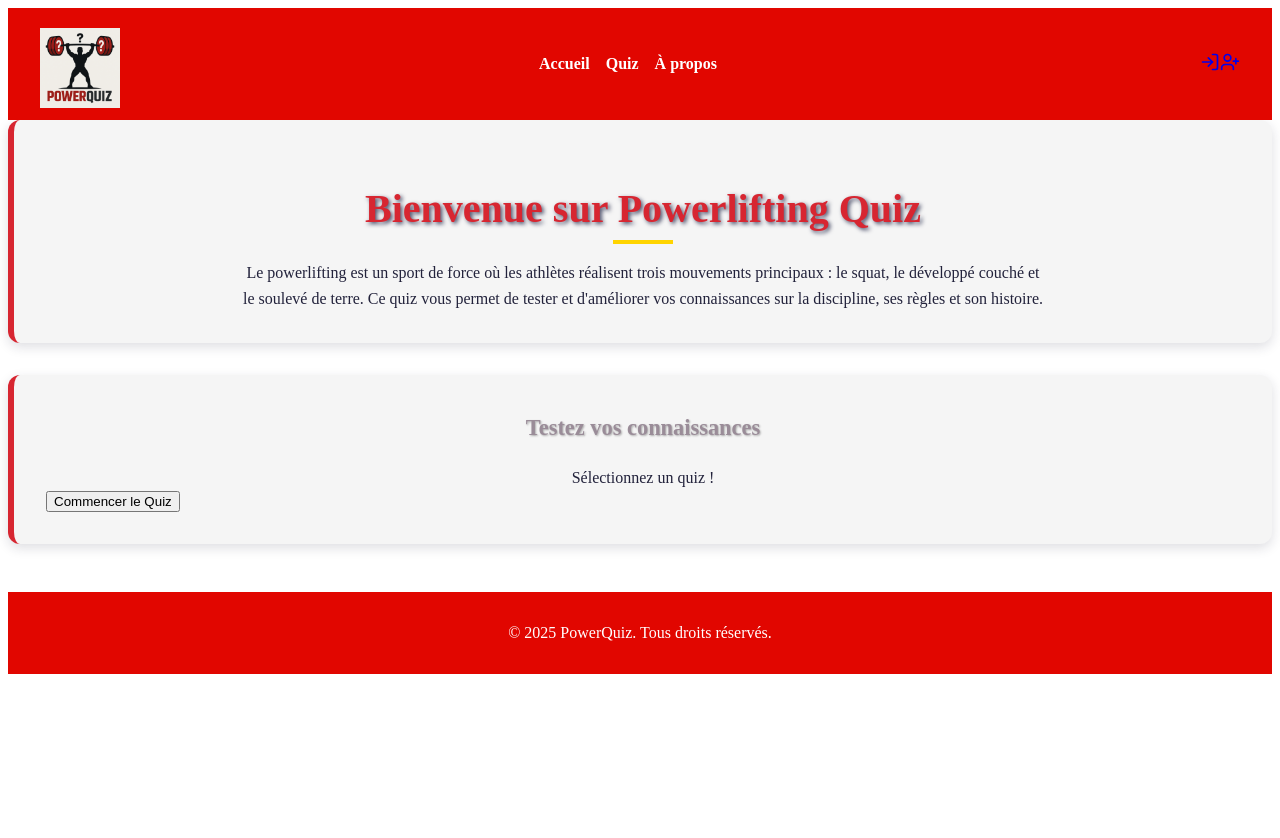
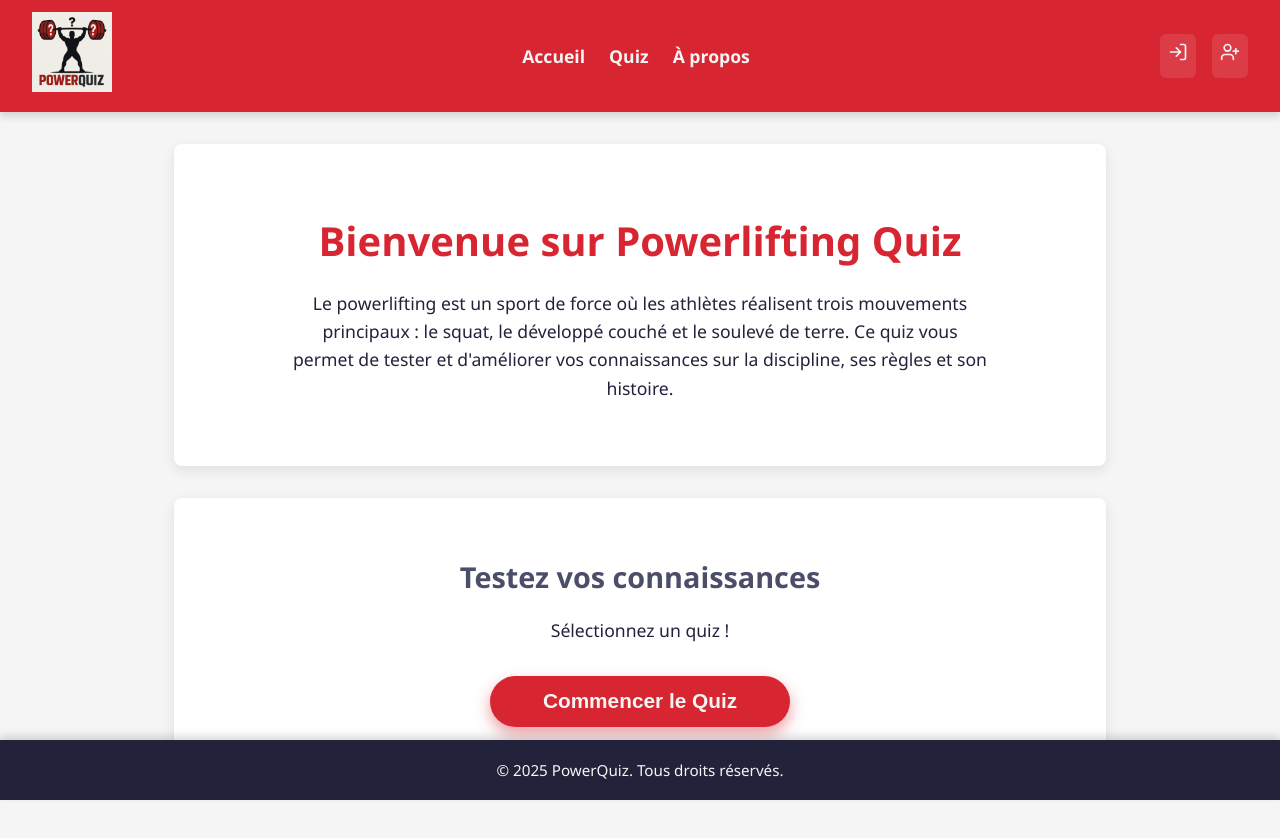
Before and after one commit to IDGHIM/powerlifting-quiz, a React (Create React App) app in the folder client/: page / in a window 1280 px wide. Shown: the top 838 px of the page. Before the commit the page ends 800 px from the top, so only its background shows below. Built offline with nearby package versions, Linux system fonts and the light colour scheme.

Commit message:
CSS 1er jet

```diff
--- a/client/src/components/Footer.css
+++ b/client/src/components/Footer.css
@@ -1,8 +1,37 @@
+:root {
+  /* Couleurs fortes & dynamiques */
+  --power-black: #1a1a1a;
+  --power-red: #d72631;
+
+  /* Tons métalliques & gris */
+  --metallic-steel: #4a4e69;
+  --silver-gray: #9a8c98;
+
+  /* Couleurs neutres pour équilibre */
+  --off-white: #f5f5f5;
+  --charcoal-black: #22223b;
+
+  /* Accent compétition */
+  --highlight-yellow: #ffd400;
+}
+
 .footer {
-  background-color: #e10600; /* même couleur que la navbar */
-  padding: 1rem 2rem;
-  text-align: center;
-  color: #fff; /* texte blanc comme la navbar */
-  font-size: 1rem;
-  margin-top: 3rem;
+  position: fixed;
+  bottom: 0;
+  left: 0;
+  width: 100%;
+  height: 60px;
+  background-color: var(--charcoal-black);
+  color: var(--off-white);
+  display: flex;
+  justify-content: center;
+  align-items: center;
+  font-size: 0.95rem;
+  box-shadow: 0 -4px 8px rgba(0, 0, 0, 0.15);
+  z-index: 90;
 }
+
+/* Pour éviter le chevauchement du contenu avec le footer */
+body {
+  padding-bottom: 60px; /* même hauteur que le footer */
+}
--- a/client/src/components/Navbar.css
+++ b/client/src/components/Navbar.css
@@ -1,34 +1,122 @@
+:root {
+  /* Couleurs fortes & dynamiques */
+  --power-black: #1a1a1a;
+  --power-red: #d72631;
+
+  /* Tons métalliques & gris */
+  --metallic-steel: #4a4e69;
+  --silver-gray: #9a8c98;
+
+  /* Couleurs neutres pour équilibre */
+  --off-white: #f5f5f5;
+  --charcoal-black: #22223b;
+
+  /* Accent compétition */
+  --highlight-yellow: #ffd400;
+}
+
 .navbar {
-  background-color: #e10600;
-  height: 80px; /* hauteur de la navbar */
+  background-color: var(--power-red);
+  height: 80px;
   padding: 1rem 2rem;
   display: flex;
   justify-content: space-between;
   align-items: center;
-  position: relative;
+  position: sticky;
+  top: 0;
+  z-index: 100;
+  box-shadow: 0 4px 8px rgba(0, 0, 0, 0.15);
 }
 
-.navbar h1 {
-  color: #fff;
-  font-size: 2rem;
+/* Logo sans arrondi */
+.logo {
+  height: 80px;
+  width: auto;
+  object-fit: contain;
+  transition: transform 0.3s;
+}
+
+.logo:hover {
+  transform: scale(1.05);
+}
+
+/* Liens principaux */
+.nav-links {
+  display: flex;
+  gap: 1.5rem;
+  align-items: center;
 }
 
 .nav-links a {
-  color: #fff;
+  color: var(--off-white);
   text-decoration: none;
-  margin-left: 1rem;
   font-weight: bold;
+  font-size: 1.1rem;
+  position: relative;
+  padding: 0.5rem 0;
+  transition: color 0.3s;
+}
+
+/* Underline animé */
+.nav-links a::after {
+  content: "";
+  position: absolute;
+  bottom: 0;
+  left: 0;
+  width: 0%;
+  height: 3px;
+  background-color: var(--highlight-yellow);
+  transition: width 0.3s;
 }
 
 .nav-links a:hover {
-  text-decoration: underline;
+  color: var(--highlight-yellow);
 }
 
-.logo {
-  position: absolute;
-  top: 20px; /* dépasse de 20px au-dessus de la navbar */
-  left: 2rem; /* espace à gauche comme le padding */
-  height: 80px; /* un peu plus grand que la navbar */
-  cursor: pointer;
-  z-index: 10; /* pour être au-dessus */
+.nav-links a:hover::after {
+  width: 100%;
 }
+
+/* Espace Auth */
+.nav-auth {
+  display: flex;
+  gap: 1rem;
+  align-items: center;
+}
+
+.nav-auth a {
+  color: var(--off-white);
+  background: rgba(255, 255, 255, 0.1);
+  padding: 0.5rem;
+  border-radius: 6px;
+  transition: background 0.3s, transform 0.2s;
+}
+
+.nav-auth a:hover {
+  background: var(--highlight-yellow);
+  color: var(--power-black);
+  transform: scale(1.1);
+}
+
+/* Responsive */
+@media (max-width: 768px) {
+  .navbar {
+    flex-direction: column;
+    align-items: center;
+    height: auto;
+    gap: 1rem;
+  }
+
+  .logo {
+    height: 70px;
+  }
+
+  .nav-links {
+    flex-direction: column;
+    gap: 1rem;
+  }
+
+  .nav-auth {
+    gap: 1.5rem;
+  }
+}
--- a/client/src/global.css
+++ b/client/src/global.css
@@ -15,131 +15,301 @@
   --highlight-yellow: #ffd400;
 }
 
-/* =========================
-   STRUCTURE DE BASE
-========================= */
-section {
-  padding: 2rem;
-  margin-bottom: 2rem;
-  background-color: var(--charcoal-black);
-  border-left: 6px solid var(--power-red);
-  border-radius: 12px;
-  box-shadow: 0 6px 20px rgba(0, 0, 0, 0.4);
+/* Reset & base */
+body {
+  margin: 0;
+  font-family: 'Segoe UI', Tahoma, Geneva, Verdana, sans-serif;
+  background-color: var(--off-white);
+  color: var(--power-black);
+  line-height: 1.6;
 }
 
-/* =========================
-   BLOCS SECTIONS
-========================= */
+/* Sections communes */
 .section-presentation,
 .section-quiz,
-.section-about,
-.category-section {
-  background-color: var(--off-white);
-  border-radius: 12px;
-  box-shadow: 0 4px 12px rgba(34, 34, 59, 0.15);
-  padding: 2rem;
+.category-section,
+.section-about {
+  max-width: 900px;
+  margin: 2rem auto;
+  padding: 2rem 1rem;
+  background-color: white;
+  border-radius: 8px;
+  box-shadow: 0 4px 12px rgba(26, 26, 26, 0.1);
+  text-align: center;
 }
 
-/* =========================
-   TITRES PRINCIPAUX
-========================= */
+/* Titres */
 .title,
-.category-title {
+.category-title,
+.section-about .title {
   font-size: 2.5rem;
-  font-weight: 900;
-  margin-bottom: 1rem;
-  text-align: center;
+  font-weight: 700;
   color: var(--power-red);
-  text-shadow: 2px 2px 4px var(--metallic-steel);
-  position: relative;
-}
-
-.title::after {
-  content: '';
-  display: block;
-  width: 60px;
-  height: 4px;
-  background-color: var(--highlight-yellow);
-  margin: 0.5rem auto 0;
-}
-
-/* =========================
-   SOUS-TITRES
-========================= */
-.subtitle,
-.mode-title {
-  font-size: 1.4rem;
-  font-weight: 600;
-  text-align: center;
-  color: var(--silver-gray);
-  margin-top: 0.5rem;
-  margin-bottom: 1.5rem;
-  text-shadow: 1px 1px 2px rgba(0,0,0,0.3);
-}
-
-/* =========================
-   PARAGRAPHES DE TEXTE
-========================= */
-.description {
-  font-size: 1rem;
-  line-height: 1.6;
-  max-width: 800px;
-  margin: 0 auto;
-  text-align: center;
-  color: var(--charcoal-black);
-  text-transform: none;
-}
-
-/* =========================
-   CONTENEURS QUIZ & RÉSULTATS
-========================= */
-.result-container,
-.quiz-container,
-.category-page {
-  max-width: 900px;
-  margin: 0 auto;
-  padding: 2rem;
-  text-align: center;
-  background-color: var(--off-white);
-  border-radius: 10px;
-  box-shadow: 0 6px 15px rgba(34, 34, 59, 0.1);
-  color: var(--charcoal-black);
-}
-
-.result-container h1,
-.quiz-container h1 {
-  font-size: 2rem;
-  margin-bottom: 1rem;
-  color: var(--power-red);
-  text-shadow: 1px 1px 2px var(--charcoal-black);
-}
-
-.result-container p,
-.quiz-container p {
-  font-size: 1.1rem;
   margin-bottom: 1rem;
 }
 
-/* =========================
-   SCORES & JOUEURS
-========================= */
-.scores {
-  display: flex;
-  justify-content: space-around;
-  margin: 1rem 0;
-  padding: 1rem;
-  background-color: var(--metallic-steel);
-  border-radius: 10px;
-  color: var(--off-white);
-  font-size: 1.3rem;
-  font-weight: bold;
-  text-align: center;
-  box-shadow: inset 0 0 5px rgba(0,0,0,0.4);
+/* Sous-titres */
+.subtitle,
+.mode-title {
+  font-size: 1.8rem;
+  font-weight: 600;
+  color: var(--metallic-steel);
+  margin-bottom: 1rem;
 }
 
-.player-turn {
-  font-weight: bold;
-  font-size: 1.2rem;
-  margin-bottom: 1rem;
-  color: var(--highlight-yellow);
+/* Paragraphes */
+.description,
+.section-about .description {
+  font-size: 1.1rem;
+  color: var(--charcoal-black);
+  max-width: 700px;
+  margin: 0 auto 2rem auto;
+  line-height: 1.6;
+  white-space: pre-line;
 }
+
+/* Conteneurs texte / boutons */
+.content-text {
+  max-width: 720px;
+  margin: 0 auto 2.5rem auto;
+  text-align: center;
+}
+
+.content-buttons {
+  display: flex;
+  justify-content: center;
+  flex-wrap: wrap;
+  gap: 1rem;
+  margin-top: 1rem;
+}
+
+/* Boutons communs */
+.start-button,
+.category-button,
+.mode-button,
+form button[type="submit"] {
+  display: inline-block;
+  border: none;
+  border-radius: 25px;
+  padding: 0.75rem 2.5rem;
+  font-size: 1.25rem;
+  font-weight: 700;
+  cursor: pointer;
+  transition: background-color 0.3s ease, box-shadow 0.3s ease, color 0.3s ease;
+  box-shadow: 0 6px 12px rgba(215, 38, 49, 0.4);
+  text-align: center;
+  user-select: none;
+  margin: 0.3rem;
+  min-width: 180px;
+  background-color: var(--power-red);
+  color: var(--off-white);
+}
+
+/* Bouton démarrer quiz & AboutPage & Login */
+.start-button,
+form button[type="submit"] {
+  margin: 0 auto;
+  display: block;
+  border-radius: 30px;
+  padding: 0.85rem 3rem;
+  box-shadow: 0 7px 15px rgba(215, 38, 49, 0.45);
+  font-size: 1.3rem;
+  width: 100%;
+  max-width: 300px;
+}
+
+.start-button:hover,
+.start-button:focus,
+form button[type="submit"]:hover,
+form button[type="submit"]:focus {
+  background-color: var(--highlight-yellow);
+  color: var(--power-black);
+  box-shadow: 0 9px 20px rgba(255, 212, 0, 0.7);
+  outline: none;
+}
+
+/* Boutons catégories */
+.category-button {
+  background-color: var(--metallic-steel);
+  color: var(--off-white);
+  box-shadow: 0 4px 8px rgba(74, 78, 105, 0.5);
+  min-width: 200px;
+  padding: 0.75rem 1.5rem;
+}
+
+.category-button:hover,
+.category-button:focus {
+  background-color: var(--power-red);
+  color: var(--off-white);
+  box-shadow: 0 6px 12px rgba(215, 38, 49, 0.6);
+  outline: none;
+}
+
+.category-button.active {
+  background-color: var(--highlight-yellow);
+  color: var(--power-black);
+  box-shadow: 0 6px 12px rgba(255, 212, 0, 0.8);
+}
+
+/* Boutons modes */
+.mode-button {
+  color: var(--off-white);
+  box-shadow: 0 4px 10px rgba(26, 26, 26, 0.3);
+  min-width: 180px;
+  padding: 0.75rem 1.5rem;
+}
+
+.mode-button.classic {
+  background-color: var(--power-red);
+}
+
+.mode-button.timer {
+  background-color: var(--highlight-yellow);
+  color: var(--power-black);
+}
+
+.mode-button.two-players {
+  background-color: var(--metallic-steel);
+}
+
+.mode-button:hover,
+.mode-button:focus {
+  filter: brightness(1.1);
+  outline: none;
+}
+
+/* Category & Mode buttons containers */
+.category-buttons,
+.mode-buttons {
+  display: flex;
+  justify-content: center;
+  flex-wrap: wrap;
+  gap: 1rem;
+  margin-bottom: 2rem;
+}
+
+/* LoginPage specific styles */
+form {
+  max-width: 400px;
+  margin: 3rem auto;
+  padding: 2.5rem 2rem;
+  background-color: white;
+  border-radius: 10px;
+  box-shadow: 0 5px 15px rgba(26, 26, 26, 0.12);
+  display: flex;
+  flex-direction: column;
+  align-items: center;
+}
+
+form h2 {
+  color: var(--power-red);
+  font-size: 2.2rem;
+  margin-bottom: 1.5rem;
+  font-weight: 700;
+}
+
+form input {
+  width: 100%;
+  padding: 0.8rem 1rem;
+  margin-bottom: 1.2rem;
+  border: 2px solid var(--metallic-steel);
+  border-radius: 6px;
+  font-size: 1rem;
+  color: var(--power-black);
+  transition: border-color 0.3s ease;
+}
+
+form input:focus {
+  border-color: var(--power-red);
+  outline: none;
+}
+
+form p {
+  margin-top: 1rem;
+  color: var(--power-red);
+  font-weight: 600;
+  font-size: 1rem;
+  text-align: center;
+}
+
+/* Animation au clic */
+button:active,
+.start-button:active,
+.category-button:active,
+.mode-button:active,
+form button[type="submit"]:active {
+  animation: click-scale 0.2s ease forwards;
+}
+
+@keyframes click-scale {
+  0% {
+    transform: scale(1);
+    box-shadow: 0 6px 12px rgba(215, 38, 49, 0.4);
+  }
+  50% {
+    transform: scale(0.95);
+    box-shadow: 0 3px 6px rgba(215, 38, 49, 0.2);
+  }
+  100% {
+    transform: scale(1);
+    box-shadow: 0 6px 12px rgba(215, 38, 49, 0.4);
+  }
+}
+
+/* Responsive */
+@media (max-width: 600px) {
+  .section-presentation,
+  .section-quiz,
+  .category-section,
+  .section-about {
+    margin: 1rem;
+    padding: 1.5rem 1rem;
+  }
+
+  .title,
+  .category-title,
+  .section-about .title {
+    font-size: 2rem;
+  }
+
+  .subtitle,
+  .mode-title {
+    font-size: 1.5rem;
+  }
+
+  .description,
+  .section-about .description {
+    font-size: 1rem;
+    max-width: 100%;
+  }
+
+  .start-button,
+  .category-button,
+  .mode-button,
+  form button[type="submit"] {
+    font-size: 1rem;
+    padding: 0.6rem 1.8rem;
+    min-width: auto;
+    margin: 0.25rem;
+  }
+}
+
+@media (max-width: 480px) {
+  form {
+    margin: 2rem 1rem;
+    padding: 2rem 1.5rem;
+  }
+
+  form h2 {
+    font-size: 1.8rem;
+  }
+
+  form input {
+    font-size: 0.95rem;
+  }
+
+  form button[type="submit"] {
+    font-size: 1.1rem;
+    padding: 0.75rem 2rem;
+  }
+}
```
Also changed, not shown: client/src/features/quiz/QuizPage.tsx (+7 -5 lines).
